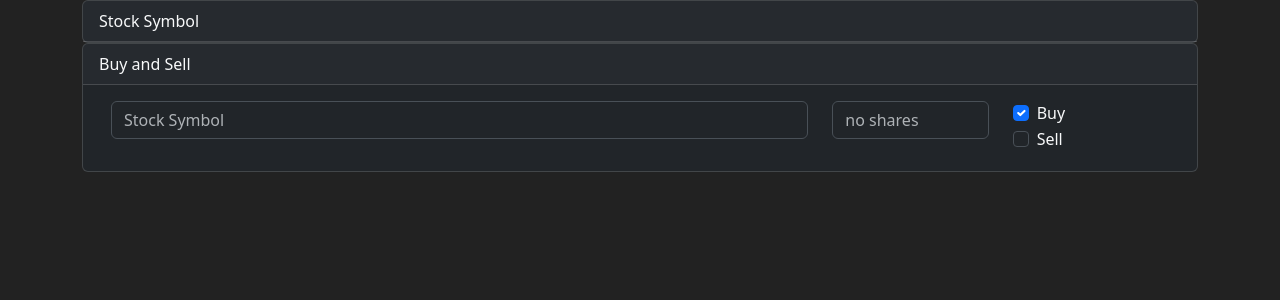
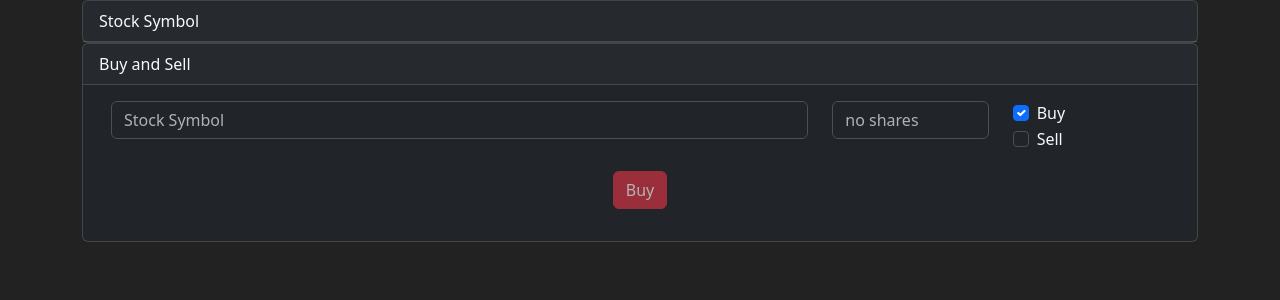
Before and after one commit to alunity/stonks, a React (Vite) app in the folder app/: page / in a window 1280 px wide. Shown: the top 300 px of the page. Built offline with nearby package versions, Linux system fonts and the light colour scheme.

Commit message:
Added buying

```diff
--- a/app/src/App.tsx
+++ b/app/src/App.tsx
@@ -5,6 +5,7 @@ import SymbolInfo from "./symbolInfo";
 import Shop from "./shop";
 import { useEffect, useRef, useState } from "react";
 import { iSymbolData, getSymbolData } from "./yfinance";
+import iPortfolio from "./iPortfolio";
 
 interface iController {
   [0]: string;
@@ -14,9 +15,35 @@ interface iController {
 function App() {
   let [selectedSymbol, setSelectedSymbol] = useState("");
 
+  let [cash, setCash] = useState(1000);
+  let [portfolio, setPortfolio] = useState<iPortfolio>({});
+
   let [data, setData] = useState<null | iSymbolData>(null);
   let [loading, setLoading] = useState(false);
   let abortController = useRef<iController>();
+
+  function performTransaction(
+    symbol: string,
+    amount: number,
+    buying: boolean
+  ): void {
+    if (selectedSymbol === "" || data === null || data.chart.error !== null)
+      return;
+
+    let port = JSON.parse(JSON.stringify(portfolio));
+    if (buying) {
+      setCash(cash - +data.chart.result[0].meta.regularMarketPrice * amount);
+      if (symbol in port) {
+        port[symbol] += amount;
+      } else {
+        port[symbol] = amount;
+      }
+    } else {
+      setCash(cash + +data.chart.result[0].meta.regularMarketPrice * amount);
+      port[symbol] -= amount;
+    }
+    setPortfolio(port);
+  }
 
   async function getData() {
     setLoading(true);
@@ -55,6 +82,13 @@ function App() {
           selectedSymbol={selectedSymbol}
           data={data}
           loading={loading}
+          portfolio={portfolio}
+          cash={cash}
+          performTransaction={(
+            symbol: string,
+            amount: number,
+            buying: boolean
+          ) => performTransaction(symbol, amount, buying)}
         />
       </div>
     </div>
--- /dev/null
+++ b/app/src/iPortfolio.ts
@@ -0,0 +1,5 @@
+interface iPortfolio {
+  [symbol: string]: number;
+}
+
+export default iPortfolio;
--- a/app/src/shop.tsx
+++ b/app/src/shop.tsx
@@ -1,4 +1,5 @@
 import { useState } from "react";
+import iPortfolio from "./iPortfolio";
 import { iSymbolData } from "./yfinance";
 
 interface iShop {
@@ -6,6 +7,9 @@ interface iShop {
   setCurrentSymbol: Function;
   data: iSymbolData | null;
   loading: boolean;
+  portfolio: iPortfolio;
+  cash: number;
+  performTransaction: Function;
 }
 
 function Shop(props: iShop) {
@@ -15,6 +19,28 @@ function Shop(props: iShop) {
   // Check and remove negative
   if (+numberShares < 0) {
     setNumberShares(Math.abs(+numberShares).toString());
+  }
+  if (+numberShares % 1 !== 0) {
+    setNumberShares(Math.floor(+numberShares).toString());
+  }
+
+  function canPerformTransaction(buying: boolean): boolean {
+    if (+numberShares === 0) return false;
+    if (props.data !== null) {
+      if (props.data.chart.error === null) {
+        if (buying) {
+          return (
+            props.cash >=
+            +numberShares * props.data?.chart.result[0].meta.regularMarketPrice
+          );
+        } else {
+          if (props.selectedSymbol in props.portfolio) {
+            return props.portfolio[props.selectedSymbol] >= +numberShares;
+          }
+        }
+      }
+    }
+    return false;
   }
 
   return (
@@ -72,10 +98,38 @@ function Shop(props: iShop) {
                 </div>
               </div>
             </div>
-            <p className="card-text">
-              {props.data !== null && !props.loading && (
-                <p>{props.data.chart.result[0].meta.regularMarketPrice}</p>
-              )}
+            <p className="card-text text-center">
+              {props.data !== null &&
+                !props.loading &&
+                props.data.chart.error === null &&
+                +numberShares !== 0 && (
+                  <span>
+                    {(
+                      +props.data.chart.result[0].meta.regularMarketPrice *
+                      +numberShares
+                    ).toFixed(2)}
+                  </span>
+                )}
+            </p>
+            <p className="text-center">
+              <button
+                className={
+                  "btn btn-" +
+                  (buying ? "danger" : "success") +
+                  (canPerformTransaction(buying) ? "" : " disabled")
+                }
+                onClick={() => {
+                  if (canPerformTransaction(buying)) {
+                    props.performTransaction(
+                      props.selectedSymbol,
+                      +numberShares,
+                      buying
+                    );
+                  }
+                }}
+              >
+                {buying ? "Buy" : "Sell"}
+              </button>
             </p>
           </div>
         </div>
```
